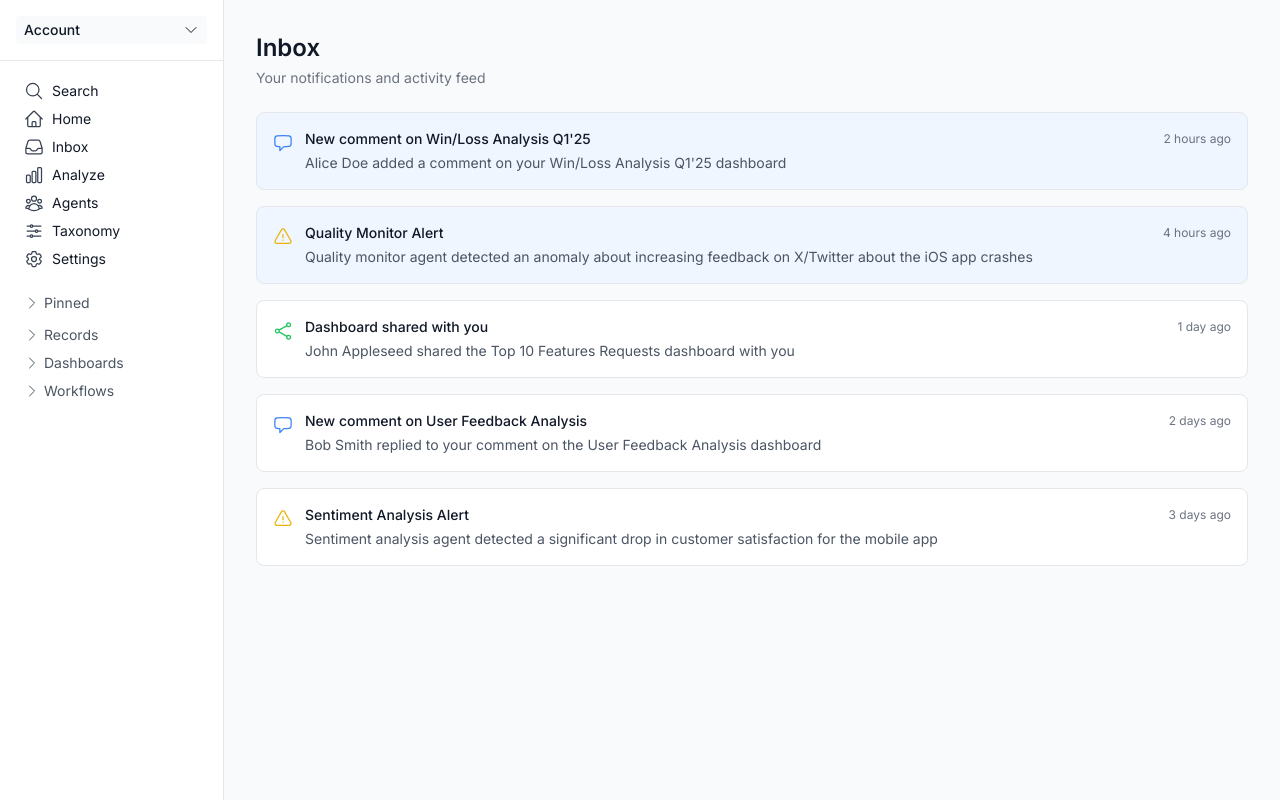
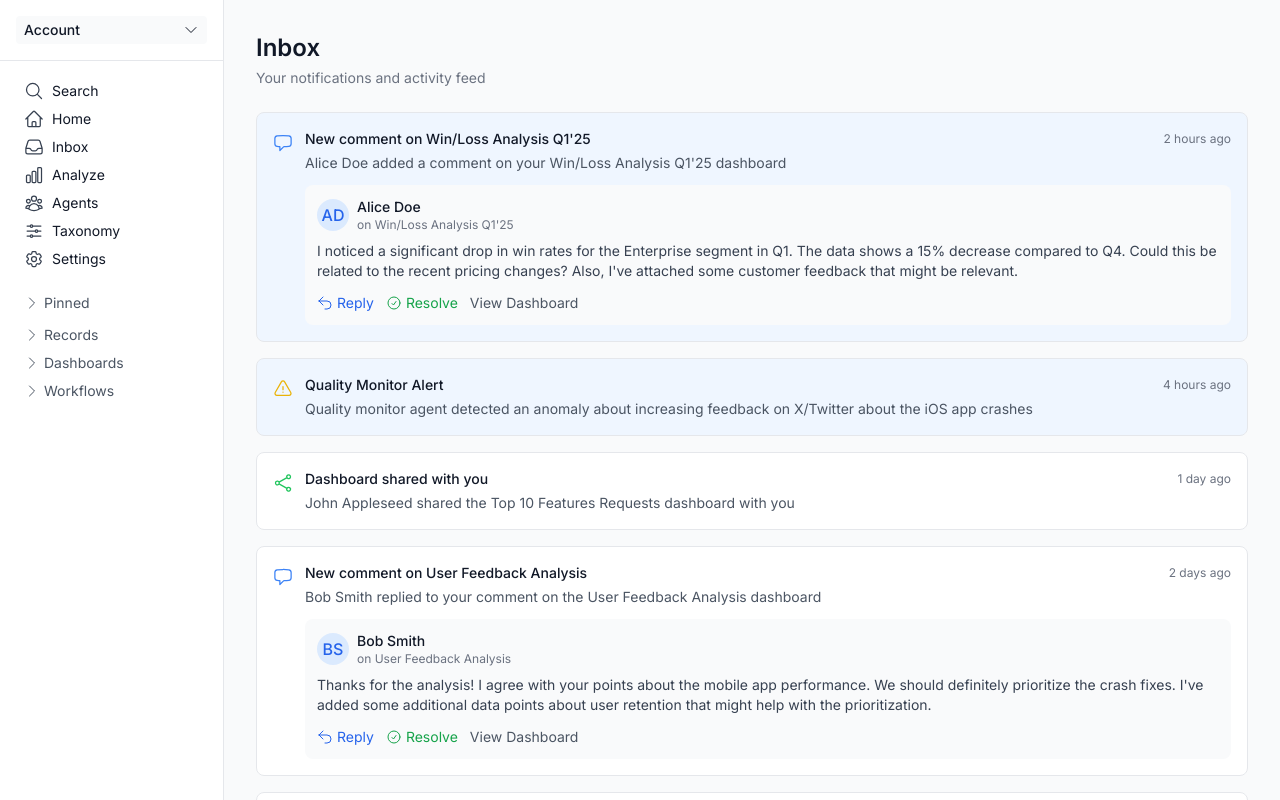
Before and after one commit to birkanicacan/proj-phx-dev, a Next.js app: page /inbox in a window 1280 px wide. Built offline with nearby package versions, Linux system fonts and the light colour scheme; sample sign-in values are in the browser's storage.

Commit message:
added Inbox page

```diff
--- a/app/inbox/page.tsx
+++ b/app/inbox/page.tsx
@@ -1,7 +1,7 @@
 'use client';
 
 import { useState } from 'react';
-import { BellIcon, ChatBubbleLeftIcon, ShareIcon, ExclamationTriangleIcon } from '@heroicons/react/24/outline';
+import { BellIcon, ChatBubbleLeftIcon, ShareIcon, ExclamationTriangleIcon, CheckCircleIcon, ArrowUturnLeftIcon } from '@heroicons/react/24/outline';
 
 interface Notification {
   id: string;
@@ -10,6 +10,13 @@ interface Notification {
   description: string;
   timestamp: string;
   read: boolean;
+  comment?: {
+    content: string;
+    author: string;
+    authorAvatar?: string;
+    dashboard: string;
+    dashboardLink: string;
+  };
 }
 
 export default function InboxPage() {
@@ -21,6 +28,13 @@ export default function InboxPage() {
       description: 'Alice Doe added a comment on your Win/Loss Analysis Q1\'25 dashboard',
       timestamp: '2 hours ago',
       read: false,
+      comment: {
+        content: "I noticed a significant drop in win rates for the Enterprise segment in Q1. The data shows a 15% decrease compared to Q4. Could this be related to the recent pricing changes? Also, I've attached some customer feedback that might be relevant.",
+        author: "Alice Doe",
+        authorAvatar: "AD",
+        dashboard: "Win/Loss Analysis Q1'25",
+        dashboardLink: "/dashboard/win-loss-q1-25"
+      }
     },
     {
       id: '2',
@@ -45,6 +59,13 @@ export default function InboxPage() {
       description: 'Bob Smith replied to your comment on the User Feedback Analysis dashboard',
       timestamp: '2 days ago',
       read: true,
+      comment: {
+        content: "Thanks for the analysis! I agree with your points about the mobile app performance. We should definitely prioritize the crash fixes. I've added some additional data points about user retention that might help with the prioritization.",
+        author: "Bob Smith",
+        authorAvatar: "BS",
+        dashboard: "User Feedback Analysis",
+        dashboardLink: "/dashboard/user-feedback"
+      }
     },
     {
       id: '5',
@@ -54,6 +75,52 @@ export default function InboxPage() {
       timestamp: '3 days ago',
       read: true,
     },
+    {
+      id: '6',
+      type: 'comment',
+      title: 'New comment on Customer Churn Analysis',
+      description: 'Sarah Chen added a comment on your Customer Churn Analysis dashboard',
+      timestamp: '5 hours ago',
+      read: false,
+      comment: {
+        content: "The churn analysis shows an interesting pattern - customers who don't use our mobile app within the first 7 days have a 45% higher churn rate. I've created a new segment to track this behavior. Should we consider adding an onboarding flow specifically for mobile users?",
+        author: "Sarah Chen",
+        authorAvatar: "SC",
+        dashboard: "Customer Churn Analysis",
+        dashboardLink: "/dashboard/customer-churn"
+      }
+    },
+    {
+      id: '7',
+      type: 'agent',
+      title: 'Competitor Analysis Alert',
+      description: 'Competitor analysis agent detected increased mentions of a new feature by our main competitor',
+      timestamp: '1 day ago',
+      read: false,
+    },
+    {
+      id: '8',
+      type: 'share',
+      title: 'Dashboard shared with you',
+      description: 'Michael Rodriguez shared the Product Usage Analytics dashboard with you',
+      timestamp: '2 days ago',
+      read: true,
+    },
+    {
+      id: '9',
+      type: 'comment',
+      title: 'New comment on Revenue Forecast',
+      description: 'Emily Wilson added a comment on your Revenue Forecast dashboard',
+      timestamp: '3 days ago',
+      read: true,
+      comment: {
+        content: "Looking at the revenue forecast, I think we might be underestimating the impact of our upcoming enterprise features. The beta testing feedback has been extremely positive, and several large accounts have expressed interest. I've adjusted the forecast model to account for this potential upside.",
+        author: "Emily Wilson",
+        authorAvatar: "EW",
+        dashboard: "Revenue Forecast",
+        dashboardLink: "/dashboard/revenue-forecast"
+      }
+    }
   ]);
 
   const getNotificationIcon = (type: Notification['type']) => {
@@ -73,6 +140,16 @@ export default function InboxPage() {
     setNotifications(notifications.map(notification =>
       notification.id === id ? { ...notification, read: true } : notification
     ));
+  };
+
+  const handleReply = (id: string) => {
+    // In a real app, this would open a reply dialog or navigate to the comment thread
+    console.log('Reply to notification:', id);
+  };
+
+  const handleResolve = (id: string) => {
+    // In a real app, this would mark the comment as resolved
+    console.log('Resolve notification:', id);
   };
 
   return (
@@ -105,6 +182,53 @@ export default function InboxPage() {
                 <p className="mt-1 text-sm text-gray-600">
                   {notification.description}
                 </p>
+
+                {/* Comment Content */}
+                {notification.comment && (
+                  <div className="mt-3 p-3 bg-gray-50 rounded-lg">
+                    <div className="flex items-center mb-2">
+                      <div className="w-8 h-8 bg-blue-100 rounded-full flex items-center justify-center text-blue-600 font-medium">
+                        {notification.comment.authorAvatar}
+                      </div>
+                      <div className="ml-2">
+                        <p className="text-sm font-medium text-gray-900">{notification.comment.author}</p>
+                        <p className="text-xs text-gray-500">on {notification.comment.dashboard}</p>
+                      </div>
+                    </div>
+                    <p className="text-sm text-gray-700 whitespace-pre-line">
+                      {notification.comment.content}
+                    </p>
+                    <div className="mt-3 flex items-center space-x-3">
+                      <button
+                        onClick={(e) => {
+                          e.stopPropagation();
+                          handleReply(notification.id);
+                        }}
+                        className="flex items-center text-sm text-blue-600 hover:text-blue-800"
+                      >
+                        <ArrowUturnLeftIcon className="w-4 h-4 mr-1" />
+                        Reply
+                      </button>
+                      <button
+                        onClick={(e) => {
+                          e.stopPropagation();
+                          handleResolve(notification.id);
+                        }}
+                        className="flex items-center text-sm text-green-600 hover:text-green-800"
+                      >
+                        <CheckCircleIcon className="w-4 h-4 mr-1" />
+                        Resolve
+                      </button>
+                      <a
+                        href={notification.comment.dashboardLink}
+                        onClick={(e) => e.stopPropagation()}
+                        className="text-sm text-gray-600 hover:text-gray-900"
+                      >
+                        View Dashboard
+                      </a>
+                    </div>
+                  </div>
+                )}
               </div>
             </div>
           </div>
```
